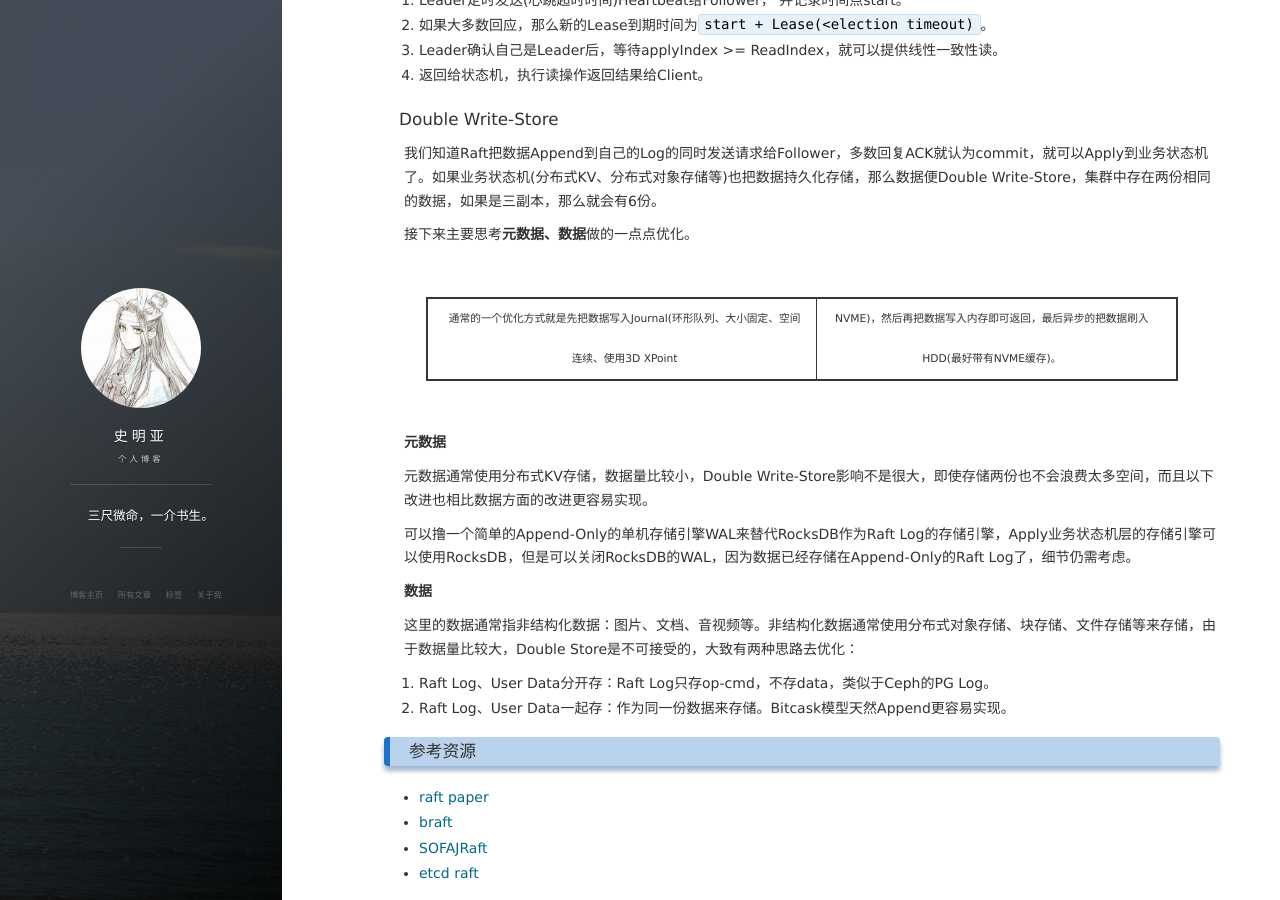
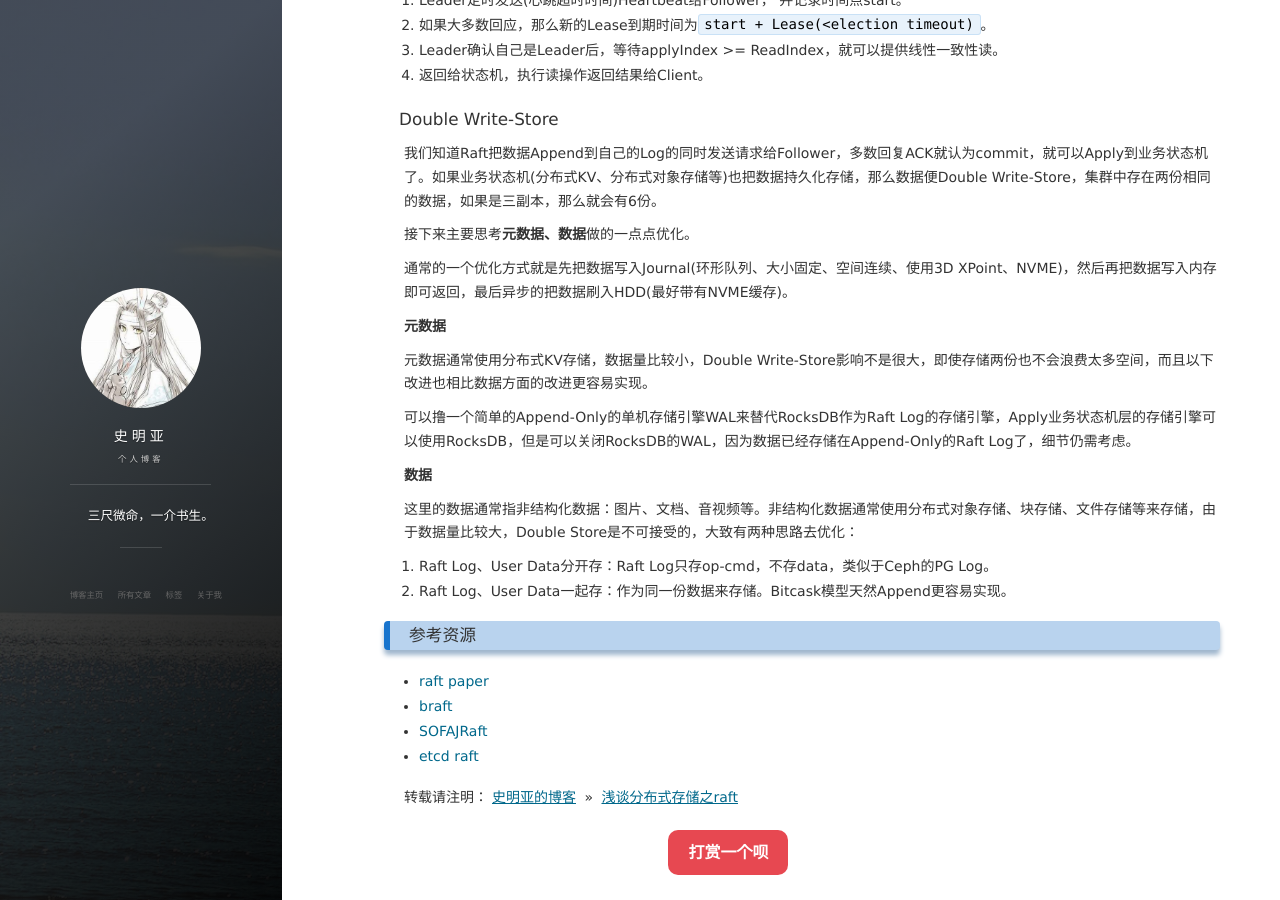
Before and after one commit to shimingyah/shimingyah.github.io, a Jekyll site: the page built from _posts/2020-03-15-浅谈分布式存储之raft.md, in a window 1280 px wide and 900 px high, scrolled down 9639 px. Built offline with Jekyll 4.4.1, drawn with Linux system fonts in a browser that asks for light colours; nearby versions of some CDN libraries; comment, search, counter and statistics services are not loaded.

```diff
--- a/_posts/2020-03-15-浅谈分布式存储之raft.md
+++ b/_posts/2020-03-15-浅谈分布式存储之raft.md
@@ -319,7 +319,7 @@ Lease Read相比ReadIndex更近了一步，不仅省去了Log的磁盘开销，
 
 接下来主要思考**元数据、数据**做的一点点优化。
 
-通常的一个优化方式就是先把数据写入Journal(环形队列、大小固定、空间连续、使用3D XPoint | NVME)，然后再把数据写入内存即可返回，最后异步的把数据刷入HDD(最好带有NVME缓存)。
+通常的一个优化方式就是先把数据写入Journal(环形队列、大小固定、空间连续、使用3D XPoint、NVME)，然后再把数据写入内存即可返回，最后异步的把数据刷入HDD(最好带有NVME缓存)。
 
 **元数据**
 
```
